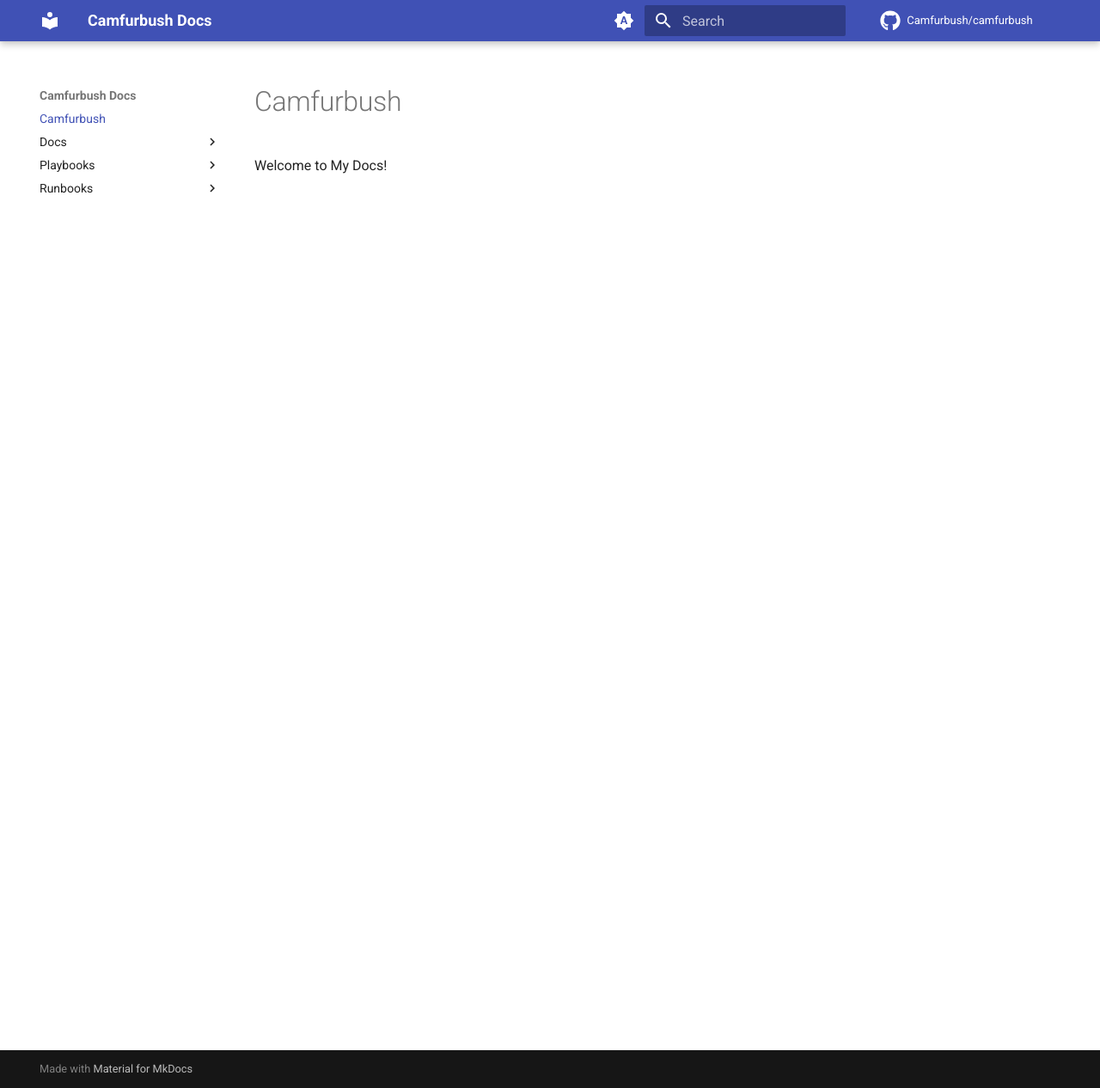
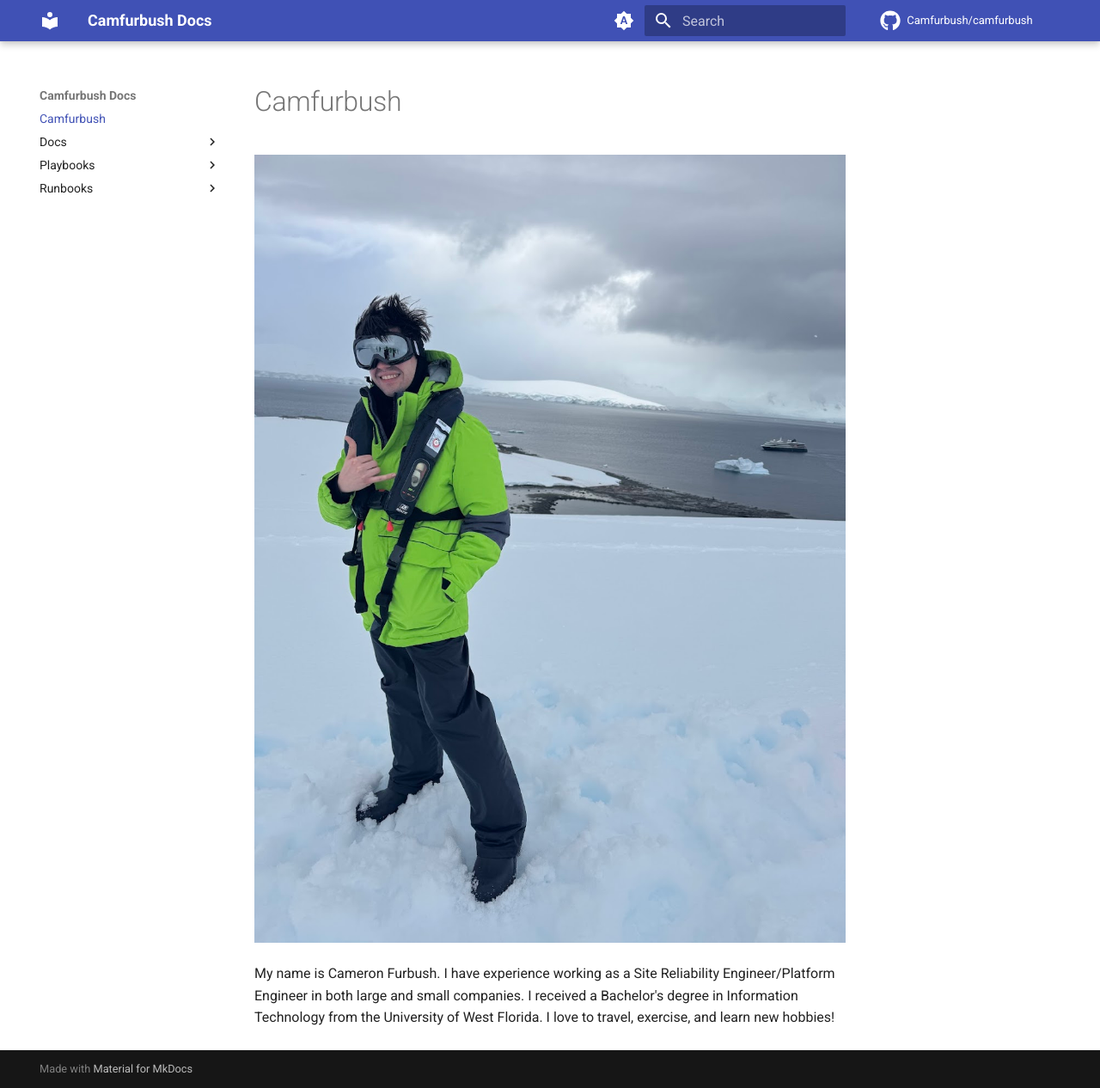
Before and after one commit to Camfurbush/camfurbush, an MkDocs documentation site: the page built from docs/index.md, in a window 1280 px wide and 1266 px high. Shown: the whole window at 86% size. Built offline with MkDocs 1.6.1 and Material for MkDocs 9.7.7, drawn with Linux system fonts in a browser that asks for light colours; comment, search, counter and statistics services are not loaded.

```diff
--- a/docs/index.md
+++ b/docs/index.md
@@ -1,3 +1,5 @@
 # Camfurbush
 
-Welcome to My Docs!
+![Me!](assets/me.jpg)
+
+My name is Cameron Furbush. I have experience working as a Site Reliability Engineer/Platform Engineer in both large and small companies. I received a Bachelor's degree in Information Technology from the University of West Florida. I love to travel, exercise, and learn new hobbies!
```
Also changed, not shown: docs/docs/about-me.md (deleted, +0 -3 lines), docs/assets/me.jpg (added).
